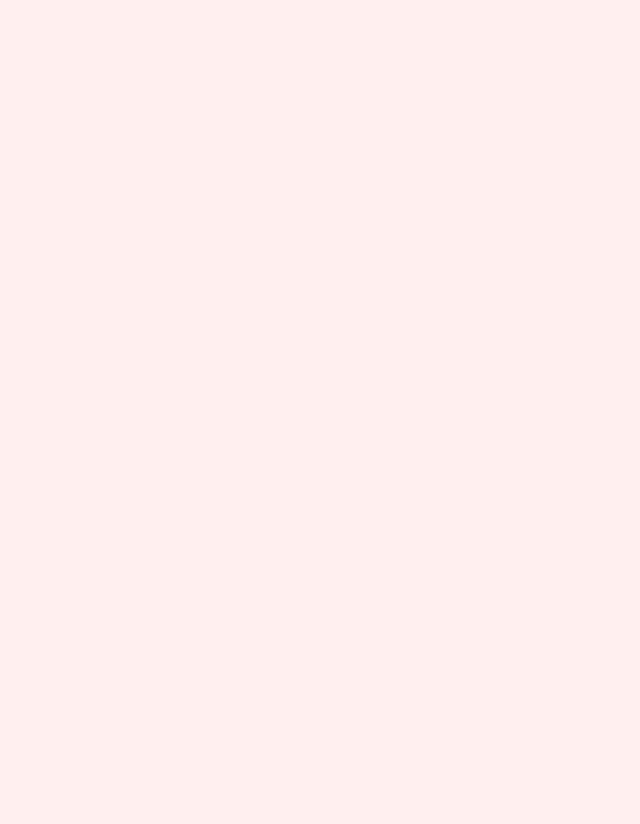
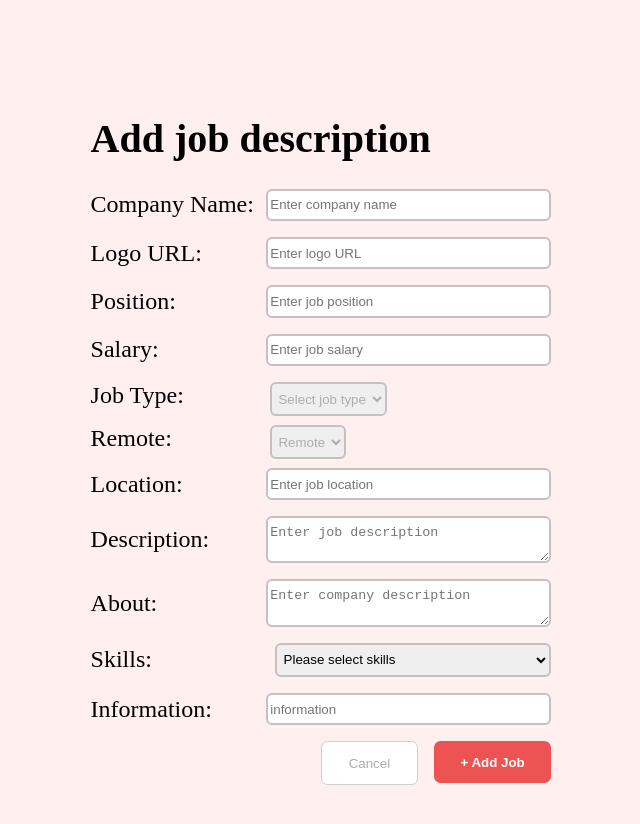
Before and after one commit to apekshathakre25/job-listing-frontend, a React (Vite) app: page /job-post in a window 1280 px wide. Before the commit this address had no page. Shown: the top 824 px of the page, without its empty margins (7-647 px from the left). Before the commit the page ends 800 px from the top, so only its background shows below. Built offline with nearby package versions, Linux system fonts and the light colour scheme.

Commit message:
make api changes

```diff
--- a/src/App.jsx
+++ b/src/App.jsx
@@ -2,6 +2,7 @@ import { BrowserRouter, Route, Routes } from "react-router-dom";
 import LoginPage from "./Pages/LoginPage/LoginPage";
 import RegisterPage from "./Pages/RegisterPage/RegisterPage";
 import JobDetailsPage from "./Pages/JobDetailsPage/JobDetailsPage";
+import JobPostPage from "./Pages/JobPostPage/JobPostPage";
 
 function App() {
   return (
@@ -10,6 +11,7 @@ function App() {
         <Route path="/login" element={<LoginPage />} />
         <Route path="/register" element={<RegisterPage />} />
         <Route path="/job-details/:id" element={<JobDetailsPage />} />
+        <Route path="/job-post" element={<JobPostPage/>}/>
       </Routes>
     </BrowserRouter>
   );
--- /dev/null
+++ b/src/Pages/JobPostPage/JobPostPage.jsx
@@ -0,0 +1,12 @@
+import React from "react";
+import { JobPost } from "../../components/JobPost/JobPost";
+
+const JobPostPage = () => {
+  return (
+    <div>
+      <JobPost />
+    </div>
+  );
+};
+
+export default JobPostPage;
--- /dev/null
+++ b/src/components/JobPost/JobPost.jsx
@@ -0,0 +1,215 @@
+import { useState } from "react";
+import styles from "../JobPost/JobPost.module.css";
+import { DEFAULT_SKILLS } from "../../utils/constant";
+
+export const JobPost = () => {
+  const [formData, setFormData] = useState({
+    companyName: "",
+    logoURL: "",
+    position: "",
+    salary: "",
+    jobType: "",
+    remote: "",
+    location: "",
+    description: "",
+    about: "",
+    skillsRequired: "",
+    information: "",
+  });
+
+  const handleChange = (event) => {
+    setFormData({
+      ...formData,
+      [event.target.name]: event.target.value,
+    });
+  };
+
+  const handleSubmit = async (event) => {
+    event.preventDefault();
+
+    if (
+      !formData.companyName ||
+      !formData.logoURL ||
+      !formData.position ||
+      !formData.salary ||
+      !formData.jobType ||
+      !formData.remote ||
+      !formData.location ||
+      !formData.description ||
+      !formData.about ||
+      !formData.skillsRequired ||
+      !formData.information
+    ) {
+      alert("Please fill in all fields.");
+      return;
+    }
+  };
+
+  return (
+    <div className={styles.container}>
+      <h1 className={styles.h1}>Add job description</h1>
+      <div className={styles.jobForm}>
+        <div className={styles.formGroup}>
+          <label className={styles.label} htmlFor="companyName">
+            Company Name:
+          </label>
+          <input
+            className={styles.input}
+            type="text"
+            name="companyName"
+            value={formData.companyName}
+            onChange={handleChange}
+            placeholder="Enter company name"
+          />
+        </div>
+
+        <div className={styles.formGroup}>
+          <label className={styles.label} htmlFor="logoURL">
+            Logo URL:
+          </label>
+          <input
+            className={styles.input}
+            type="text"
+            name="logoURL"
+            value={formData.logoURL}
+            onChange={handleChange}
+            placeholder="Enter logo URL"
+          />
+        </div>
+
+        <div className={styles.formGroup}>
+          <label className={styles.label} htmlFor="position">
+            Position:
+          </label>
+          <input
+            className={styles.input}
+            type="text"
+            name="position"
+            value={formData.position}
+            onChange={handleChange}
+            placeholder="Enter job position"
+          />
+        </div>
+
+        <div className={styles.formGroup}>
+          <label className={styles.label} htmlFor="salary">
+            Salary:
+          </label>
+          <input
+            className={styles.input}
+            type="text"
+            name="salary"
+            value={formData.salary}
+            onChange={handleChange}
+            placeholder="Enter job salary"
+          />
+        </div>
+
+        <div className={styles.selectGroup}>
+          <label className={styles.label} htmlFor="jobType">
+            Job Type:
+          </label>
+          <select
+            className={styles.select}
+            name="jobType"
+            value={formData.jobType}
+            onChange={handleChange}>
+            <option value="">Select job type</option>
+            <option value="Full-time">Full-time</option>
+            <option value="Part-time">Part-time</option>
+          </select>
+        </div>
+
+        <div className={styles.selectGroup}>
+          <label className={styles.label} htmlFor="remote">
+            Remote:
+          </label>
+          <select
+            className={styles.select}
+            name="remote"
+            value={formData.remote}
+            onChange={handleChange}>
+            <option value="Remote">Remote</option>
+            <option value="Office">Office</option>
+          </select>
+        </div>
+
+        <div className={styles.formGroup}>
+          <label className={styles.label} htmlFor="location">
+            Location:
+          </label>
+          <input
+            className={styles.input}
+            type="text"
+            name="location"
+            value={formData.location}
+            onChange={handleChange}
+            placeholder="Enter job location"
+          />
+        </div>
+
+        <div className={styles.formGroup}>
+          <label className={styles.label} htmlFor="description">
+            Description:
+          </label>
+          <textarea
+            className={styles.input}
+            name="description"
+            value={formData.description}
+            onChange={handleChange}
+            placeholder="Enter job description"
+          />
+        </div>
+
+        <div className={styles.formGroup}>
+          <label className={styles.label} htmlFor="about">
+            About:
+          </label>
+          <textarea
+            className={styles.input}
+            name="about"
+            value={formData.about}
+            onChange={handleChange}
+            placeholder="Enter company description"
+          />
+        </div>
+
+        <div className={styles.formGroup}>
+          <label className={styles.label} htmlFor="skills">
+            Skills:
+          </label>
+          <select
+            className={styles.input}
+            type="text"
+            name="skills"
+            onChange={ handleChange}>
+            <option disabled selected>
+              Please select skills
+            </option>
+            {DEFAULT_SKILLS.map((element) => (
+              <option>{element}</option>
+            ))}
+          </select>
+        </div>
+
+        <div className={styles.formGroup}>
+          <label className={styles.label} htmlFor="skills">
+            Information:
+          </label>
+          <input
+            className={styles.input}
+            type="text"
+            name="information"
+            value={formData.information}
+            onChange={handleChange}
+            placeholder="information"
+          />
+        </div>
+      </div>
+      <button onClick={handleSubmit} className={styles.add}>
+        + Add Job
+      </button>
+      <button className={styles.cancel}>Cancel</button>
+    </div>
+  );
+};
--- /dev/null
+++ b/src/components/JobPost/JobPost.module.css
@@ -0,0 +1,65 @@
+.container {
+    box-sizing: border-box;
+    width: 50vw;
+    padding: 10vh 7vw;
+    position: relative;
+  }
+  .jobForm {
+  }
+
+  .formGroup {
+    display: flex;
+    justify-content: space-between;
+    align-items: center;
+    font-size: 1.5rem;
+    margin: 1rem 0;
+  }
+  .h1 {
+    font-size: 2.5rem;
+    font-weight: 700;
+  }
+
+  .input {
+    width: 60%;
+    border-radius: 6px;
+    padding: 0.5em 0.2em;
+    float: left;
+    border: 2px solid #c2c2c2;
+  }
+
+  .select {
+    border-radius: 6px;
+    padding: 0.5em 0.2em;
+    border: 2px solid #c2c2c2;
+    color: #adadad;
+    position: absolute;
+    left: 21vw;
+  }
+
+  .selectGroup {
+    font-size: 1.5rem;
+    margin: 1rem 0;
+    display: flex;
+    justify-content: space-between;
+  }
+
+  .cancel {
+    background: #ffffff;
+    border: 0.848485px solid #cecece;
+    border-radius: 6.50784px;
+    padding: 1em 2em;
+    float: right;
+
+    margin-right: 16px;
+    color: #adadad;
+  }
+
+  .add {
+    background: #ed5353;
+    border-radius: 6.50784px;
+    padding: 1em 2em;
+    border: none;
+    color: white;
+    font-weight: 600;
+    float: right;
+  }
--- a/src/utils/constant.jsx
+++ b/src/utils/constant.jsx
@@ -0,0 +1 @@
+export const DEFAULT_SKILLS = ["html", "css", "js", "React"];
```
